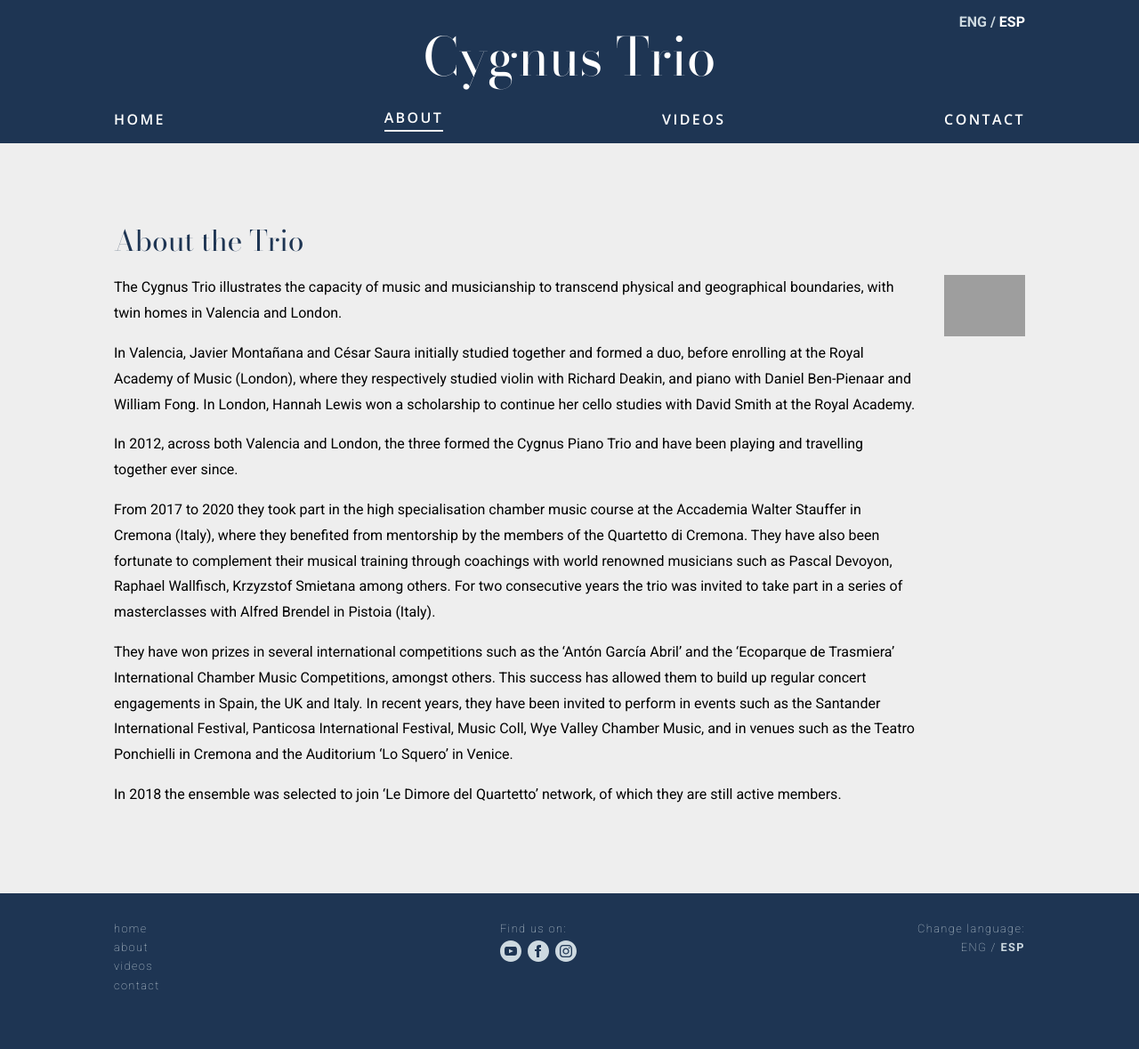
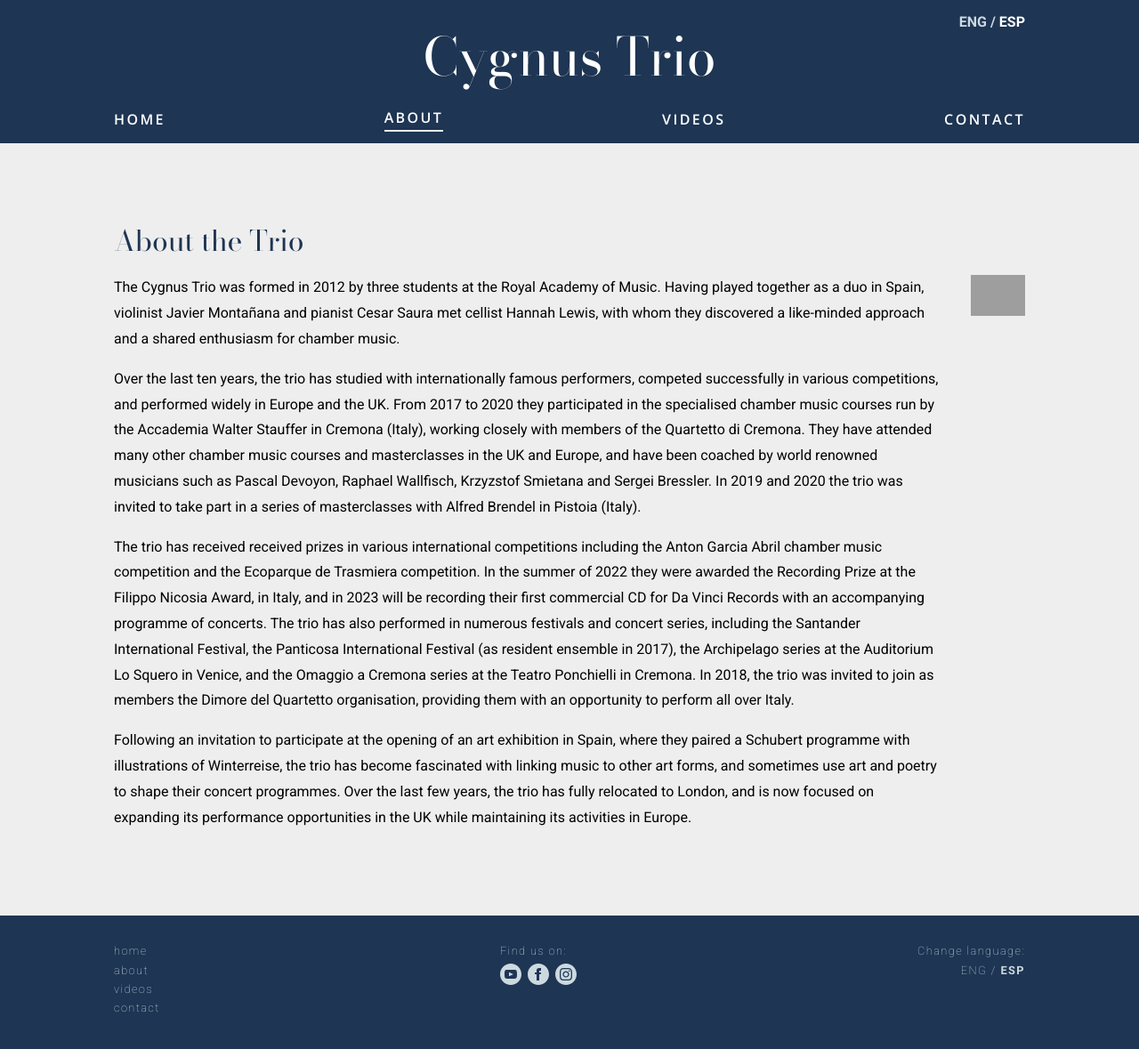
Before and after one commit to javiermontanana/cygnus-trio-website, a Jekyll site: the page built from about.html, in a window 1280 px wide. Shown: the whole page at 89% size. Built offline with Jekyll 4.4.1, drawn with Linux system fonts in a browser that asks for light colours; before the commit the page ends 1153 px from its top, so only the background shows below that; grey boxes are pictures that could not be loaded.

Commit message:
update biographies

```diff
--- a/_includes/biographies/trio-biography.md
+++ b/_includes/biographies/trio-biography.md
@@ -1,11 +1,7 @@
-The Cygnus Trio illustrates the capacity of music and musicianship to transcend physical and geographical boundaries, with twin homes in Valencia and London.
+The Cygnus Trio was formed in 2012 by three students at the Royal Academy of Music. Having played together as a duo in Spain, violinist Javier Montañana and pianist Cesar Saura met cellist Hannah Lewis, with whom they discovered a like-minded approach and a shared enthusiasm for chamber music.
 
-In Valencia, Javier Montañana and César Saura initially studied together and formed a duo, before enrolling at the Royal Academy of Music (London), where they respectively studied violin with Richard Deakin, and piano with Daniel Ben-Pienaar and William Fong. In London, Hannah Lewis won a scholarship to continue her cello studies with David Smith at the Royal Academy.
+Over the last ten years, the trio has studied with internationally famous performers, competed successfully in various competitions, and performed widely in Europe and the UK. From 2017 to 2020 they participated in the specialised chamber music courses run by the Accademia Walter Stauffer in Cremona (Italy), working closely with members of the Quartetto di Cremona. They have attended many other chamber music courses and masterclasses in the UK and Europe, and have been coached by world renowned musicians such as Pascal Devoyon, Raphael Wallfisch, Krzyzstof Smietana and Sergei Bressler. In 2019  and 2020 the trio was invited to take part in a series of masterclasses with Alfred Brendel in Pistoia (Italy).
 
-In 2012, across both Valencia and London, the three formed the Cygnus Piano Trio and have been playing and travelling together ever since.
+The trio has received received prizes in various international competitions including the Anton Garcia Abril chamber music competition and the Ecoparque de Trasmiera competition. In the summer of 2022 they were awarded the Recording Prize at the Filippo Nicosia Award, in Italy, and in 2023 will be recording their first commercial CD for Da Vinci Records with an accompanying programme of concerts. The trio has also performed in numerous festivals and concert series, including the Santander International Festival, the Panticosa International Festival (as resident ensemble in 2017), the Archipelago series at the Auditorium Lo Squero in Venice, and the Omaggio a Cremona  series at the Teatro Ponchielli in Cremona. In 2018, the trio was invited to join as members the Dimore del Quartetto organisation, providing them with an opportunity to perform all over Italy.
 
-From 2017 to 2020 they took part in the high specialisation chamber music course at the Accademia Walter Stauffer in Cremona (Italy), where they benefited from mentorship by the members of the Quartetto di Cremona. They have also been fortunate to complement their musical training through coachings with world renowned musicians such as Pascal Devoyon, Raphael Wallfisch, Krzyzstof Smietana among others. For two consecutive years the trio was invited to take part in a series of masterclasses with Alfred Brendel in Pistoia (Italy).
-
-They have won prizes in several international competitions such as the ‘Antón García Abril’ and the ‘Ecoparque de Trasmiera’ International Chamber Music Competitions, amongst others. This success has allowed them to build up regular concert engagements in Spain, the UK and Italy. In recent years, they have been invited to perform in events such as the Santander International Festival, Panticosa International Festival, Music Coll, Wye Valley Chamber Music, and in venues such as the Teatro Ponchielli in Cremona and the Auditorium ‘Lo Squero’ in Venice.
-
-In 2018 the ensemble was selected to join ‘Le Dimore del Quartetto’ network, of which they are still active members.
+Following an invitation to participate at the opening of an art exhibition in Spain, where they paired a Schubert programme with illustrations of Winterreise, the trio has become fascinated with linking music to other art forms, and sometimes use art and poetry to shape their concert programmes. Over the last few years, the trio has fully relocated to London, and is now focused on expanding its performance opportunities in the UK while maintaining its activities in Europe.
```
Also changed, not shown: _includes/biographies/biografia-trio.md (+5 -6 lines), 2 other files.
